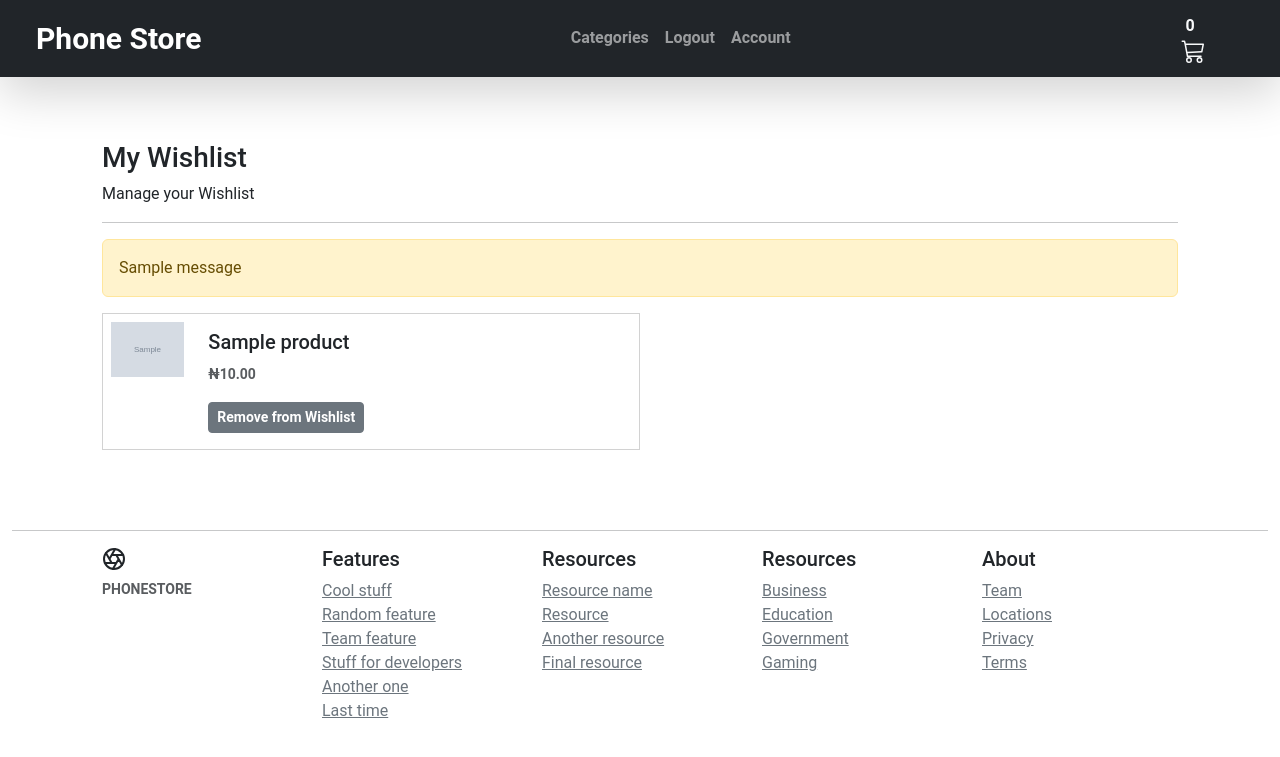
After one commit to nephygthk/django_ecommerce_nephyg, a Django app: page /account/wishlist in a window 1280 px wide. The commit adds this page. Shown: the top 757 px of the page. Run offline with Django 4.2, Linux system fonts and the light colour scheme; a user stored in the database is signed in; tables that the repository leaves empty hold one stand-in row (values such as "Sample post"); grey boxes marked "Sample" are stand-in pictures; one stand-in notice (Sample message) is shown; parts of the project's set-up code (start-up, migrations or seed data) failed here and were passed over.

Commit message:
aded enviromental variable and basic customer  wish list

```diff
--- a/_documentation/packages.txt
+++ b/_documentation/packages.txt
@@ -10,3 +10,4 @@ stripe
 coverage
 six
 django_debug_toolbar
+django-environ
--- a/account/urls.py
+++ b/account/urls.py
@@ -62,4 +62,7 @@ urlpatterns = [
     path("addresses/edit/<slug:public_id>/", views.edit_address, name="edit_address"),
     path("addresses/delete/<slug:public_id>/", views.delete_address, name="delete_address"),
     path("addresses/set_default/<slug:public_id>/", views.set_default, name="set_default"),
+    # Wish List
+    path("wishlist", views.wishlist, name="wishlist"),
+    path("wishlist/add_to_wishlist/<int:id>", views.add_to_wishlist, name="user_wishlist"),
 ]
--- a/account/views.py
+++ b/account/views.py
@@ -1,8 +1,9 @@
+from django.contrib import messages
 from django.contrib.auth import login, logout
 from django.contrib.auth.decorators import login_required
 from django.contrib.sites.shortcuts import get_current_site
 from django.http import HttpResponse, HttpResponseRedirect
-from django.shortcuts import redirect, render
+from django.shortcuts import get_object_or_404, redirect, render
 from django.template.loader import render_to_string
 from django.urls import reverse
 from django.utils.encoding import force_bytes, force_str
@@ -10,6 +11,7 @@ from django.utils.http import urlsafe_base64_decode, urlsafe_base64_encode
 
 from account.models import Address, Customer
 from orders.views import user_orders
+from store.models import Product
 
 from .forms import RegistrationForm, UserAddressForm, UserEditForm
 from .tokens import account_activation_token
@@ -140,3 +142,22 @@ def set_default(request, public_id):
     Address.objects.filter(customer=request.user, default=True).update(default=False)
     Address.objects.filter(public_id=public_id, customer=request.user).update(default=True)
     return redirect("account:addresses")
+
+
+# wishlist
+@login_required
+def add_to_wishlist(request, id):
+    product = get_object_or_404(Product, id=id)
+    if product.users_wishlist.filter(id=request.user.id).exists():
+        product.users_wishlist.remove(request.user)
+        messages.success(request, product.title + " has been removed from your WishList")
+    else:
+        product.users_wishlist.add(request.user)
+        messages.success(request, "Added " + product.title + " to your WishList")
+    return HttpResponseRedirect(request.META["HTTP_REFERER"])
+
+
+@login_required
+def wishlist(request):
+    products = Product.objects.filter(users_wishlist=request.user)
+    return render(request, "account/user/user_wishlist.html", {"wishlist": products})
--- a/store/models.py
+++ b/store/models.py
@@ -1,3 +1,4 @@
+from django.conf import settings
 from django.db import models
 from django.urls import reverse
 from django.utils.translation import gettext_lazy as _
@@ -110,6 +111,7 @@ class Product(models.Model):
     )
     created_at = models.DateTimeField(_("Created at"), auto_now_add=True, editable=False)
     updated_at = models.DateTimeField(_("Updated at"), auto_now=True)
+    users_wishlist = models.ManyToManyField(settings.AUTH_USER_MODEL, related_name="user_wishlist", blank=True)
 
     class Meta:
         ordering = ("-created_at",)
--- a/templates/account/user/dashboard.html
+++ b/templates/account/user/dashboard.html
@@ -80,7 +80,7 @@
       </a>
     </div>
     <div class="col">
-      <a href="" class="text-reset text-decoration-none" role="button"
+      <a href="{% url 'account:wishlist' %}" class="text-reset text-decoration-none" role="button"
         style="max-width: 540px;">
         <div class="card mb-3">
           <div class="row g-0">
--- /dev/null
+++ b/templates/account/user/user_wishlist.html
@@ -0,0 +1,49 @@
+{% extends "../../base.html" %}
+{% block title %}Wishlist{% endblock %}
+{% block sub_content %}
+
+
+<div class="col-12 mx-auto">
+    <h1 class="h3">My Wishlist</h1>
+    <div>Manage your Wishlist</div>
+    <hr />
+    {% if messages %}
+    <div class="alert alert-warning" alert-{{ message.tags }}" role="alert">
+        {% for message in messages  %}
+        {{message|safe}}
+        {% endfor %}
+    </div>
+    {% endif %}
+
+    {% if wishlist %}
+    {% for product in wishlist  %}
+
+    <div class="card mb-3 rounded-0 w-50">
+        <div class="row g-0">
+            <div class="col-md-2">
+                {% for image in product.product_image.all  %}
+                {% if image.is_feature %}
+                <img class="img-fluid d-block p-2" width="135px" src="{{ image.image.url }}"
+                    alt="{{ image.image.alt_text }}" />
+                {% endif %}
+                {% endfor %}
+            </div>
+            <div class="col-md-10">
+                <div class="card-body">
+                    <h5 class="card-title">{{product.title}}</h5>
+                    {% comment %} <p class="card-text">{{product.description}}</p> {% endcomment %}
+                    <p class="card-text"><small class="text-muted fw-bold">&#x20A6;{{product.regular_price}}</small></p>
+                    <a type="button" class="btn btn-secondary fw-bold btn-sm"
+                        href="{% url 'account:user_wishlist' product.id %}">Remove from Wishlist</a>
+                </div>
+            </div>
+        </div>
+    </div>
+
+    {% endfor %}
+    {% else %}
+    <p class="card-text">No products have been added to your wishlist yet</p>
+    {% endif %}
+</div>
+
+{% endblock %}
--- a/templates/partials/navbar.html
+++ b/templates/partials/navbar.html
@@ -8,16 +8,16 @@
     </button>
     <div class="collapse navbar-collapse" id="navbarSupportedContent">
       <ul class="navbar-nav mx-auto mb-2 mb-lg-0 fw-bold">
-        <li class="nav-item">
+        {% comment %} <li class="nav-item">
             <a class="nav-link" href="{% url 'store:store' %}">Store</a>
-        </li>
+        </li> {% endcomment %}
 
         <li class="nav-item dropdown">
         <a class="nav-link dropdown-toggle" href="#" role="button" data-bs-toggle="dropdown" aria-expanded="false">
             Categories
         </a>
         <ul class="dropdown-menu">
-            <li><a class="dropdown-item" href="{% url 'store:store' %}">All</a></li>
+            {% comment %} <li><a class="dropdown-item" href="{% url 'store:store' %}">All</a></li> {% endcomment %}
             {% for c in categories%}
             <li><a class="dropdown-item" href="{{c.get_absolute_url}}">{{c.name|title}}</a></li>
             {% endfor %}
--- a/templates/store/store.html
+++ b/templates/store/store.html
@@ -1,6 +1,6 @@
 {% extends "../base.html" %}
 
-<title>{% block title %}Phonestore{% endblock %}</title>
+<title>{% block title %}Store{% endblock %}</title>
 
 {% block sub_content %}
 <div class="row">
```
Also changed, not shown: core/settings/base.py (+12 -8 lines), payment/views.py (+11 -18 lines), store/urls.py (+4 -4 lines), templates/store/product_detail.html (+11 -0 lines), media/images/product/pexels-mohi-syed-50614_OHCA3cK.jpg (added), media/images/product/pexels-tracy-le-blanc-607812_yqOC7VM.jpg (added), store/migrations/0002_product_users_wishlist.py (added), 1 other file.
